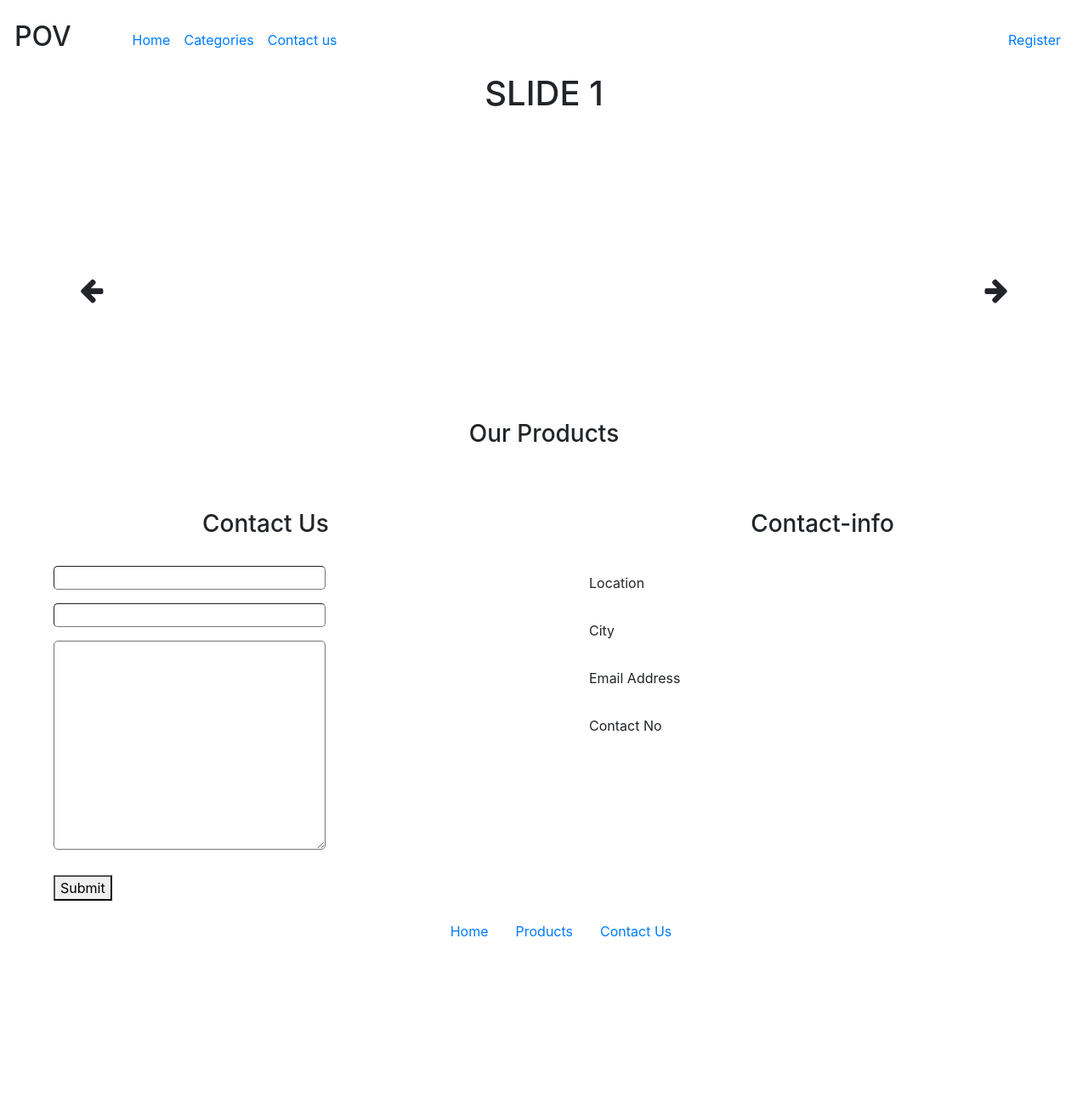
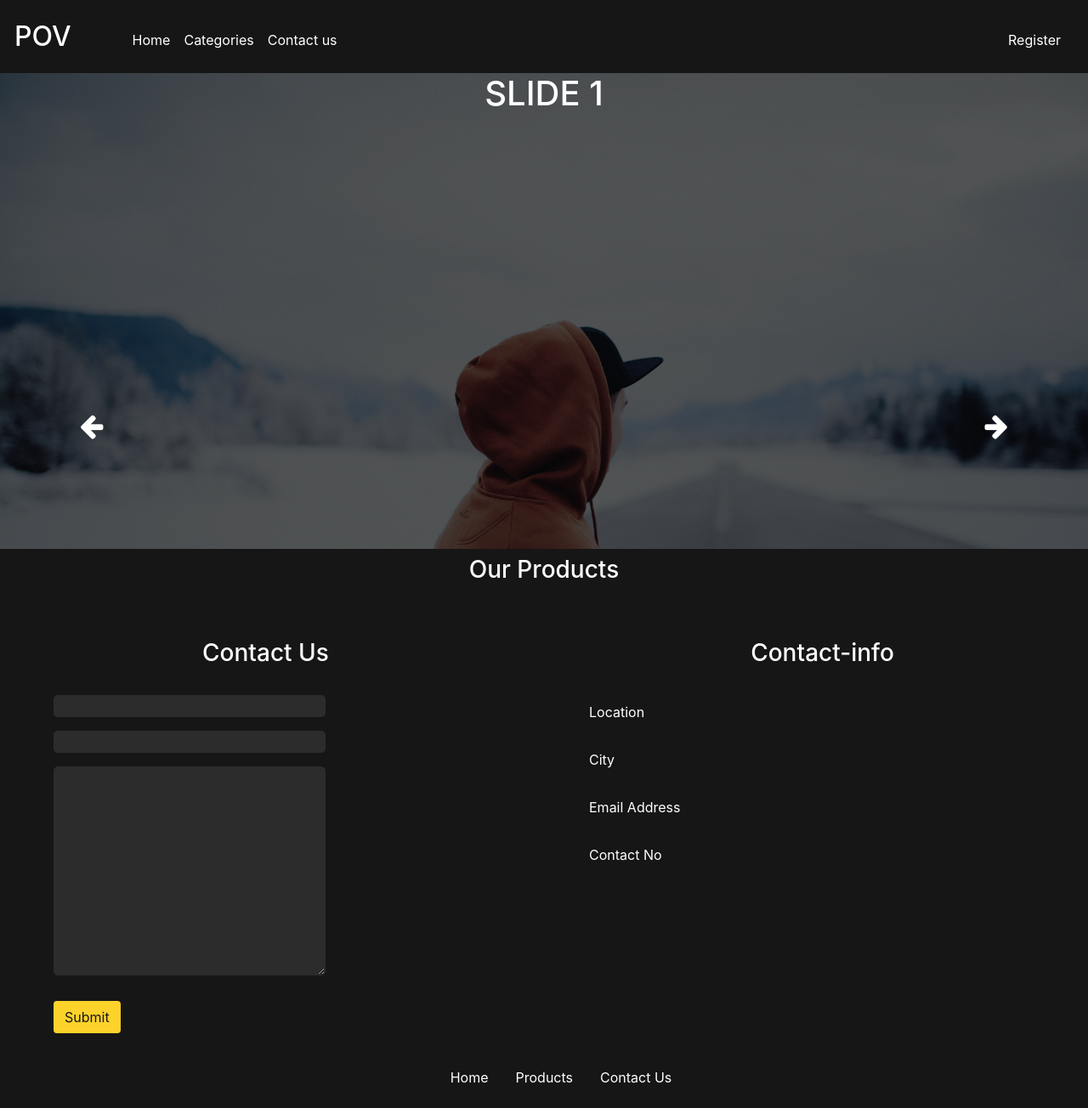
Before and after one commit to XWEN151214/POV, a Django app: page /products/list/2 in a window 1280 px wide. Shown: the whole page at 85% size. Run offline with Django 4.2, Linux system fonts and the light colour scheme; data comes from the database, SQL or seed files in the repository; some web fonts are replaced.

Commit message:
Add files via upload

```diff
--- a/static/css/style.css
+++ b/static/css/style.css
@@ -18,34 +18,33 @@ body
     width: 100%;
     height: 100%;
     overflow-x: hidden;
+    background-color: var(--primary);
 }
-
-/* @media screen and (max-width: 2560px) and (min-width: 2000px)
-{
-    html
-    {
-        padding-left: 20rem;
-        padding-right: 20rem;
-    }
-} */
 
 :root
 {
     --primary: #161616;
     --primary-light: #ffff;
     --secondary: #fdd22b;
+    --tertiary: #2c2c2c;
 }
 
-/* h1, h2,
+h1, h2,
 h3, h4,
 h5, h6, p
 {
     color: var(--primary-light);
-} */
+}
 
 a
 {
-    /* color: var(--primary-light); */
+    color: var(--primary-light);
+    text-decoration: none;
+}
+
+a:hover
+{
+    color: var(--primary-light);
     text-decoration: none;
 }
 
@@ -54,7 +53,24 @@ ul
     list-style-type: none;
 }
 
+.btn
+{
+    background-color: var(--secondary);
+    color: var(--primary);
+}
+
+.btn:hover
+{
+    background-color: #f7c80b;
+    transition: 0.5s;
+}
+
 /* Nav bar */
+.navbar
+{
+    background-color: var(--primary);
+}
+
 .navbar .row
 {
     display: flex;
@@ -149,9 +165,31 @@ ul
 
 /* carouserl */
 
+.carousel .container-flex
+{
+    background-color: #000000a9;
+    height: 100%;
+}
+
 .carousel .slides
 {
-    height: 25rem;
+    height: 35rem;
+    background-size: cover;
+}
+
+.carousel #slide-1
+{
+    background-image: url(../images/hood_model2.jpg);
+}
+
+.carousel #slide-2
+{
+    background-image: url(../images/cover-1.png);
+}
+
+.carousel #slide-3
+{
+    background-image: url(../images/cover-2.png);
 }
 
 .carousel .slides:nth-child(2),
@@ -181,6 +219,7 @@ ul
 .carousel .slide-controllers i
 {
     font-size: 2rem;
+    color: var(--primary-light)
 }
 
 @media screen and (max-width: 2560px) and (min-width: 2000px)
@@ -278,15 +317,20 @@ ul
 }
 
 /* product-list */
+.product-list
+{
+    background-color: var(--primary);
+}
+
 .product-list .product-row
 {
     display: flex;
 }
 
-.product-list .product-box
+/* .product-list .product-box
 {
-    border: 2px #000 solid;
-}
+
+} */
 
 .product-list .product-box img
 {
@@ -297,6 +341,12 @@ ul
 .product-list .product-box p
 {
     font-weight: 700;
+}
+
+.product-list .product-box button
+{
+    width: 100%;
+    border-radius: 10px;
 }
 
 /* category-list */
@@ -408,6 +458,7 @@ ul
 .services
 {
     background-color: var(--primary);
+
 }
 
 .services h2
@@ -426,6 +477,12 @@ ul
     border-radius: 5px;
     width: 20rem;
     background-color: var(--primary-light);
+}
+
+.services .service-box h3,
+.services .service-box p
+{
+    color: var(--primary);
 }
 
 .services .service-box .service-image
@@ -482,10 +539,17 @@ ul
 }
 
 /* contact-form */
+footer
+{
+    background-color: var(--primary);
+}
+
 footer .contact-form textarea
 {
+    background-color: var(--tertiary);
     border-width: 1px;
     border-radius: 5px;
+    border-color: var(--tertiary);
     outline: none;
     width: 20rem;
     text-indent: 2px;
@@ -493,8 +557,10 @@ footer .contact-form textarea
 
 footer .contact-form input
 {
+    background-color: var(--tertiary);
     border-radius: 5px;
-    border-width: 1px;
+    border-width: 0;
+    border-color: var(--tertiary);
     outline: none;
     width: 20rem;
     text-indent: 2px;
--- a/templates/base.html
+++ b/templates/base.html
@@ -72,7 +72,7 @@
         </section><!-- end auth -->
     </body>
     <footer>
-        <div class="row py-2 mt-4">
+        <div class="row py-4">
             <div class="col-lg-6">
                 <div class="contact-form container-flex">
                     <h3 class="text-center py-2">Contact Us</h3>
@@ -87,7 +87,7 @@
                             {{contact_form.message}}
                         </div>
                         <div class="col-lg-3 mx-5 py-2">
-                            <button type="submit" value="submit">Submit</button>
+                            <button class="btn" type="submit" value="submit">Submit</button>
                         </div>
                     </form>
                 </div><!-- end contact-form -->
--- a/templates/carousel.html
+++ b/templates/carousel.html
@@ -1,13 +1,19 @@
 <section class="carousel">
     <div class="container-flex p-0 m-0">
         <div class="slides" id="slide-1">
-            <h1 class="text-center">SLIDE 1</h1>
+            <div class="container-flex">
+                <h1 class="text-center">SLIDE 1</h1>
+            </div>
         </div>
         <div class="slides" id="slide-2">
-            <h1 class="text-center">SLIDE 2</h1>
+            <div class="container-flex">
+                <h1 class="text-center">SLIDE 1</h1>
+            </div>
         </div>
         <div class="slides" id="slide-3">
-            <h1 class="text-center">SLIDE 3</h1>
+            <div class="container-flex">
+                <h1 class="text-center">SLIDE 1</h1>
+            </div>
         </div>
         <div class="slide-controllers container w-100">
             <span class="left" id="prev" onclick="prev()">
--- a/templates/category/category_list.html
+++ b/templates/category/category_list.html
@@ -22,7 +22,7 @@
                 <div class="container">
                     <div class="row justify-content-center py-0">
                         <div class="about-image d-flex justify-content-center" id="about-image-1">
-                            <img src="{% static 'images/hood_model2.jpg' %}">
+                            <img src="{% static 'images/about_us_bg.jpg' %}">
                         </div><!-- end about-image -->
                         <div class="about-text">
                             <h2 class="py-2">About Us</h2>
--- a/templates/products/product_list.html
+++ b/templates/products/product_list.html
@@ -10,22 +10,22 @@
         <h3 class="text-center py-2">Our Products</h3>
         <div class="product-row row justify-content-center py-2 mt-2">
             {% for product in object_list %}
-                <div class="product-box p-2">
+                <div class="product-box p-2 mx-3 mt-4">
                     <div class="product-img col-lg-3">
                         <img src="{{product.image.url}}">
                     </div>
                     <div class="product-title col-lg-4">
-                        <p class="py-2">{{product.title}}</p>
+                        <p class="py-1">{{product.title}}</p>
                     </div>
                     <div class="product-cat col-lg-4">
-                        <p class="py-2">{{product.category}}</p>
+                        <p class="py-1">{{product.category}}</p>
                     </div>
                     <div class="product-price col-lg-4">
-                        <p class="py-2">{{product.price}}</p>
+                        <p class="py-1">{{product.price}}</p>
                     </div>
-                    <div class="col-lg-4">
-                        <button>
-                            <a href="{{product.get_absolute_url}}">detail</a>
+                    <div class="container p-2">
+                        <button class="btn">
+                            <a href="{{product.get_absolute_url}}">Learn More</a>
                         </button>
                     </div>
                 </div><!-- end product-box -->
```
Also changed, not shown: static/images/cover-1.png (added), static/images/cover-2.png (added).
